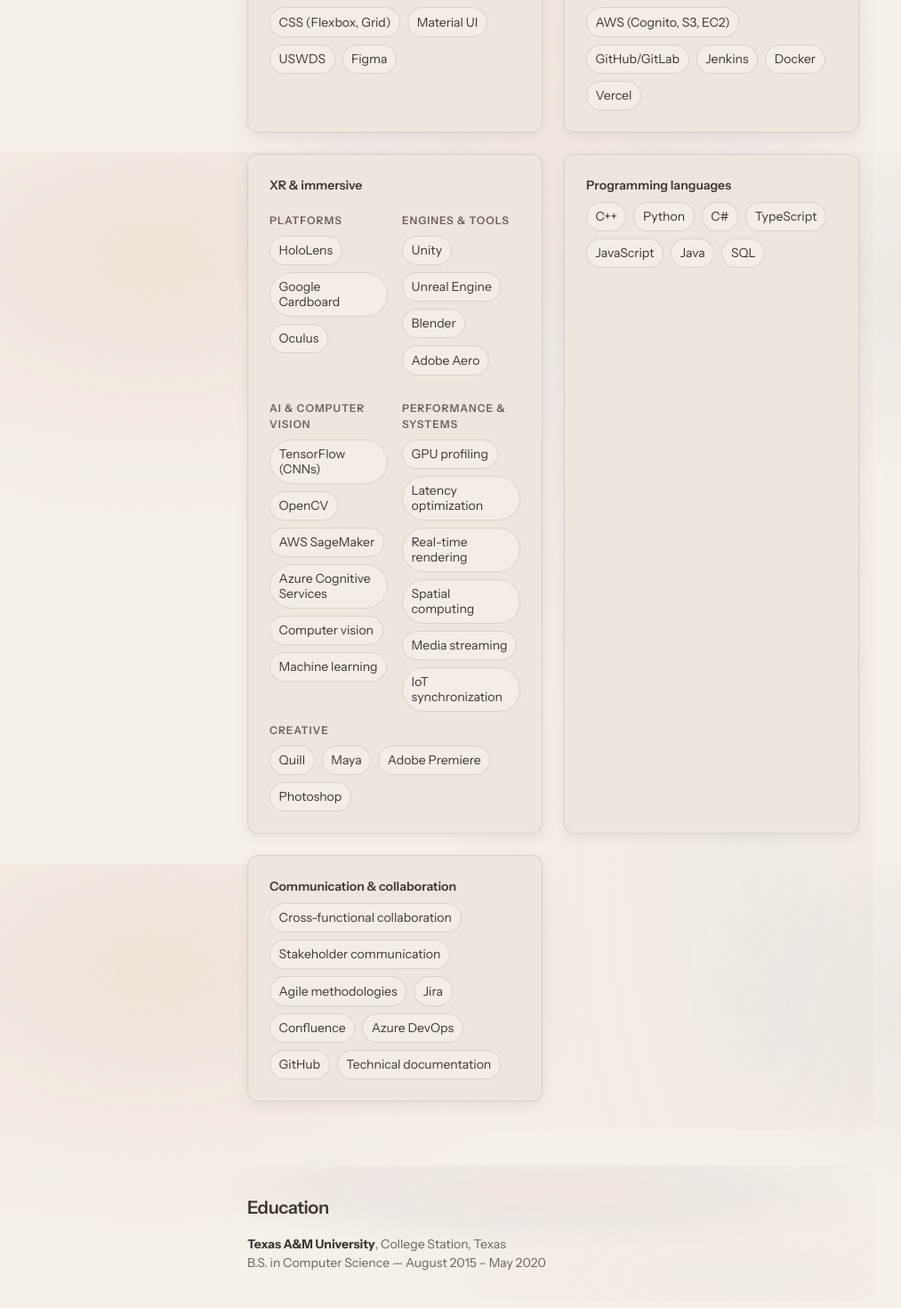
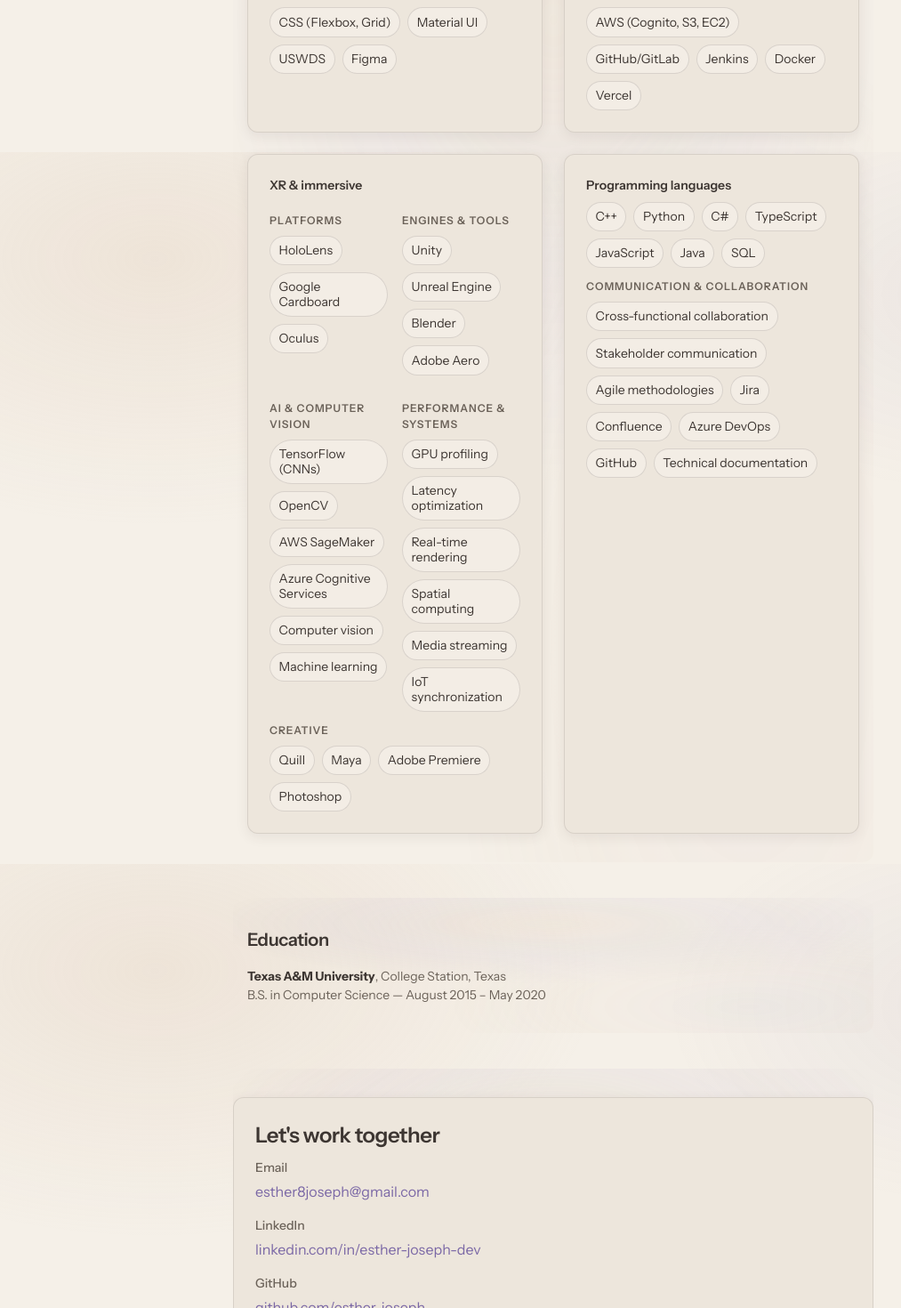
Before and after one commit to esther-joseph/esther-joseph-portfolio-website, a React (Vite) app: page / in a window 1280 px wide. Shown: the part 4629-6099 px from the top of the page at 89% size, without its empty margins (18-1031 px from the left). Built offline with nearby package versions, Linux system fonts and the light colour scheme.

Commit message:
update cards

```diff
--- a/src/pages/HomePage.tsx
+++ b/src/pages/HomePage.tsx
@@ -321,7 +321,7 @@
             </ul>
           </section>
 
-          <section className={styles.skillsCard} aria-label="Other skills">
+          <section className={styles.skillsCard} aria-label="Programming languages and collaboration skills">
             <h3 className={styles.skillsCategory}>Programming languages</h3>
             <ul className={styles.skillsChips}>
               {skills.programmingLanguages.map((s) => (
@@ -330,13 +330,7 @@
                 </li>
               ))}
             </ul>
-          </section>
-
-          <section
-            className={styles.skillsCard}
-            aria-label="Communication and collaboration skills"
-          >
-            <h3 className={styles.skillsCategory}>Communication & collaboration</h3>
+            <h4 className={styles.skillsSubcategory}>Communication & collaboration</h4>
             <ul className={styles.skillsChips}>
               {skills.communicationCollaboration.map((s) => (
                 <li key={`collab-${s}`} className={styles.skillChip}>
```
